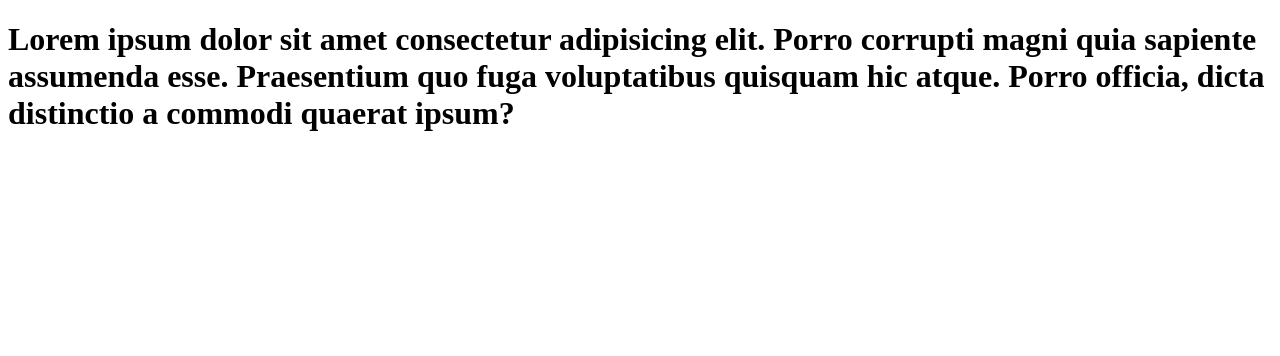
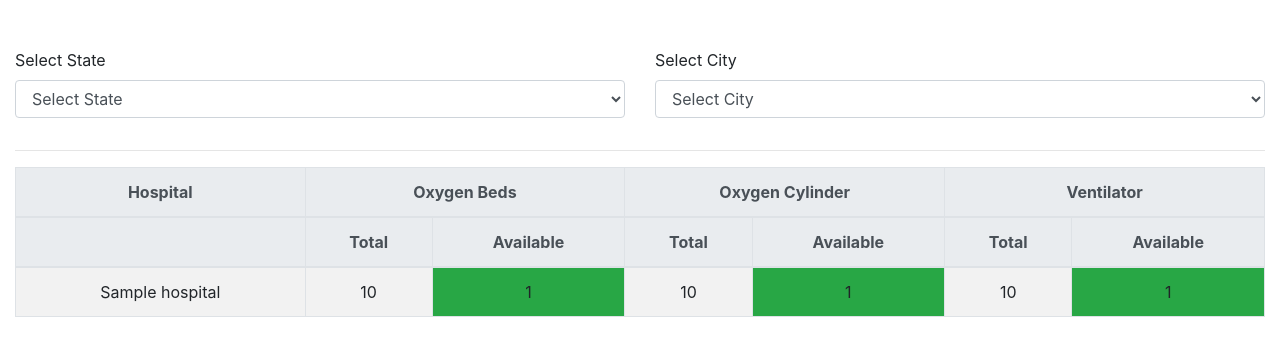
Before and after one commit to virendrapatel62/Hospital-Bed-Avalibility-App, a Django app: page / in a window 1280 px wide. Shown: the top 356 px of the page. Run offline with Django 3.2, Linux system fonts and the light colour scheme; tables that the repository leaves empty hold one stand-in row (values such as "Sample post"); some libraries are stand-ins or nearby versions.

Commit message:
dropdowns and table

```diff
--- a/app/templates/app/index.html
+++ b/app/templates/app/index.html
@@ -1,17 +1,108 @@
 <!DOCTYPE html>
+{% load custom_tags %}
 <html lang="en">
 
 <head>
     <meta charset="UTF-8">
     <meta http-equiv="X-UA-Compatible" content="IE=edge">
     <meta name="viewport" content="width=device-width, initial-scale=1.0">
-    <title>Document</title>
+    <title>Covid Help</title>
+    <link rel="stylesheet" href="https://maxcdn.bootstrapcdn.com/bootstrap/4.0.0/css/bootstrap.min.css"
+        integrity="sha384-Gn5384xqQ1aoWXA+058RXPxPg6fy4IWvTNh0E263XmFcJlSAwiGgFAW/dAiS6JXm" crossorigin="anonymous">
 </head>
 
 <body>
-    <h1>Lorem ipsum dolor sit amet consectetur adipisicing elit. Porro corrupti magni quia sapiente assumenda esse.
-        Praesentium quo fuga voluptatibus quisquam hic atque. Porro officia, dicta distinctio a commodi quaerat ipsum?
-    </h1>
+    <br>
+    <br>
+    <div class="container-fluid">
+        <div>
+            <!-- form   -->
+
+            <form action="" id='filterForm' method="GET">
+                <div class="row">
+                    <!-- states -->
+                    <div class="col">
+                        <div class="form-group">
+                            <label for="">Select State</label>
+                            <select name='state' id='stateSelect' class="form-control">
+                                <option value=''>Select State</option>
+                                {% for state in states %}
+                                <option value="{{state.pk}}">{{state}}</option>
+                                {% endfor%}
+                            </select>
+                        </div>
+                    </div>
+                    <!-- cities -->
+                    <div class="col">
+                        <div class="form-group">
+                            <label for="">Select City</label>
+                            <select name='city' class="form-control" id="citySelect">
+                                <option value=''>Select City</option>
+                                {% for city in cities %}
+                                <option value="{{city.pk}}">{{city.name}}</option>
+                                {% endfor%}
+                            </select>
+                        </div>
+                    </div>
+
+
+                </div>
+            </form>
+        </div>
+        <hr>
+        <table class="table text-center table-bordered table-striped">
+            <thead class="thead-light">
+                <tr>
+                    <th>Hospital</th>
+                    <th colspan="2" class="text-center">Oxygen Beds</th>
+                    <th colspan="2" class="text-center">Oxygen Cylinder
+                    </th>
+                    <th colspan="2" class="text-center">Ventilator</th>
+
+                </tr>
+                <tr>
+                    <th></th>
+                    <th>Total</th>
+                    <th>Available</th>
+                    <th>Total</th>
+                    <th>Available</th>
+                    <th>Total</th>
+                    <th>Available</th>
+                </tr>
+            </thead>
+            <tbody>
+                {% for service in services %}
+                <tr>
+                    <td>{{service.hospital}}</td>
+                    <td>{{service.oxygen_beds_total}}</td>
+                    <td class="{% get_table_class service.oxygen_beds_available %}">
+                        {{service.oxygen_beds_available}}</td>
+                    <td>{{service.oxygen_cylinder_total}}</td>
+                    <td class="{% get_table_class service.oxygen_cylinder_available %}">
+                        {{service.oxygen_cylinder_available}}</td>
+                    <td>{{service.ventilator_total}}</td>
+                    <td class="{% get_table_class service.ventilator_available %}">{{service.ventilator_available}}</td>
+                </tr>
+                {% endfor %}
+            </tbody>
+        </table>
+    </div>
 </body>
 
+<!-- Java Script -->
+<script>
+    window.onload = function () {
+        var stateSelect = document.getElementById('stateSelect')
+        var citySelect = document.getElementById('citySelect')
+        var form = document.getElementById('filterForm')
+
+        var formSubmit = function () {
+            form.submit();
+        }
+
+        stateSelect.onchange = formSubmit
+        citySelect.onchange = formSubmit
+    }
+</script>
+
 </html>
--- /dev/null
+++ b/app/templatetags/custom_tags.py
@@ -0,0 +1,10 @@
+from django import template
+
+register = template.Library()
+
+
+@register.simple_tag
+def get_table_class(value):
+    if value:
+        return 'bg-success'
+    return 'bg-danger'
--- a/app/views.py
+++ b/app/views.py
@@ -1,8 +1,17 @@
 from django.http.response import HttpResponse
 from django.shortcuts import render
+from app.models import Service, State, City
 
 # Create your views here.
 
 
 def home(request):
-    return render(request, template_name='app/index.html')
+    services = Service.objects.all()
+    cities = City.objects.all()
+    states = State.objects.all()
+    context = {
+        'services': services,
+        'cities': cities,
+        'states': states
+    }
+    return render(request, template_name='app/index.html', context=context)
```
Also changed, not shown: app/admin.py (+31 -3 lines).
